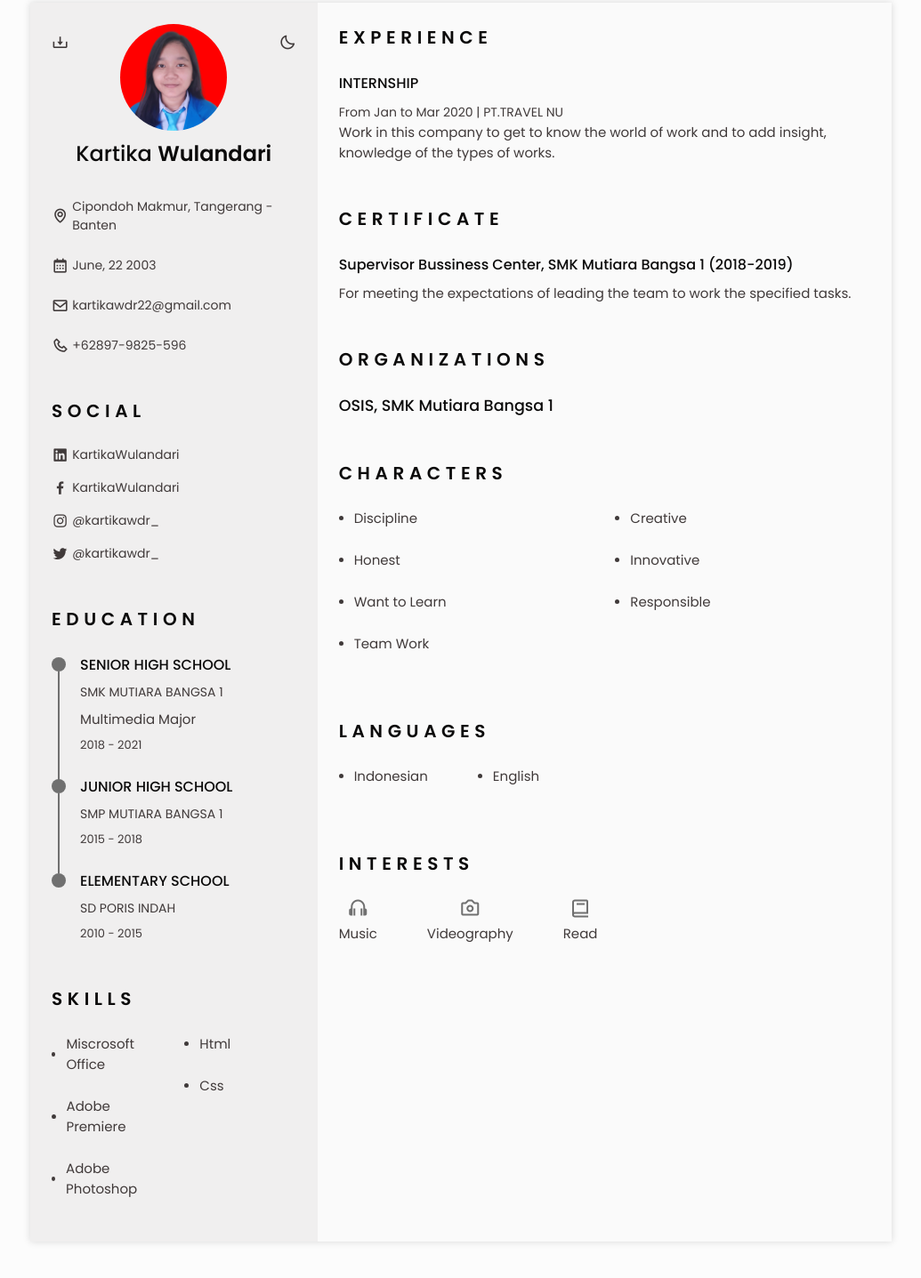
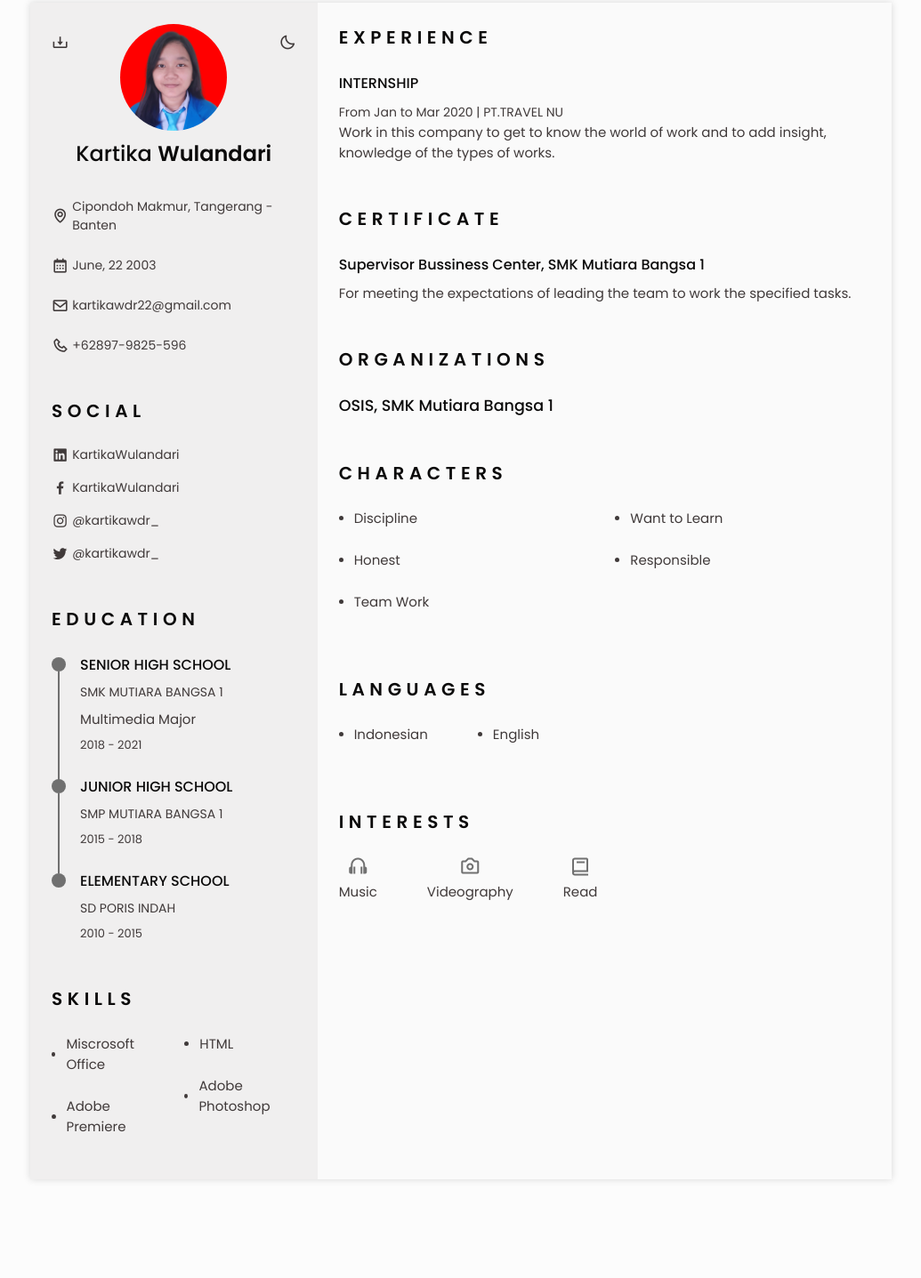
Before and after one commit to kartikawdr/CV, a plain HTML site: page index.html in a window 1280 px wide. Shown: the part 45-1482 px from the top of the page at 89% size, without its empty margins (122-1157 px from the left). After the commit the page ends 1419 px from the top, so only its background shows below. Drawn offline with nearby package versions, Linux system fonts and the light colour scheme.

Commit message:
perbarui skill

```diff
--- a/index.html
+++ b/index.html
@@ -165,12 +165,11 @@
               <ul class="skills__data">
                 <li class="skills__name"><span class="skills__circle"></span> Miscrosoft Office</li>
                 <li class="skills__name"><span class="skills__circle"></span> Adobe Premiere</li>
-                <li class="skills__name"><span class="skills__circle"></span> Adobe Photoshop</li>
               </ul>
 
               <ul class="skills__data">
-                <li class="skills__name"><span class="skills__circle"></span> Html</li>
-                <li class="skills__name"><span class="skills__circle"></span> Css</li>
+                <li class="skills__name"><span class="skills__circle"></span> HTML</li>
+                <li class="skills__name"><span class="skills__circle"></span> Adobe Photoshop</li>
               </ul>
             </div>
           </section>
@@ -195,7 +194,7 @@
 
             <div class="certificate__container bd-grid">
               <div class="certificate__content">
-                <h3 class="certificate__title">Supervisor Bussiness Center, SMK Mutiara Bangsa 1 (2018-2019)</h3>
+                <h3 class="certificate__title">Supervisor Bussiness Center, SMK Mutiara Bangsa 1</h3>
                 <p class="certificate__description">For meeting the expectations of leading the team to work the specified tasks.</p>
               </div>
           </section>
@@ -242,13 +241,11 @@
               <ul class="character__data">
                 <li class="character__name"><span class="character__circle"></span> Discipline</li>
                 <li class="character__name"><span class="character__circle"></span> Honest</li>
-                <li class="character__name"><span class="character__circle"></span> Want to Learn</li>
                 <li class="character__name"><span class="character__circle"></span> Team Work</li>
               </ul>
 
               <ul class="character__data">
-                <li class="character__name"><span class="character__circle"></span> Creative</li>
-                <li class="character__name"><span class="character__circle"></span> Innovative</li>
+                <li class="character__name"><span class="character__circle"></span> Want to Learn</li>
                 <li class="character__name"><span class="character__circle"></span> Responsible</li>
               </ul>
             </div>
```
